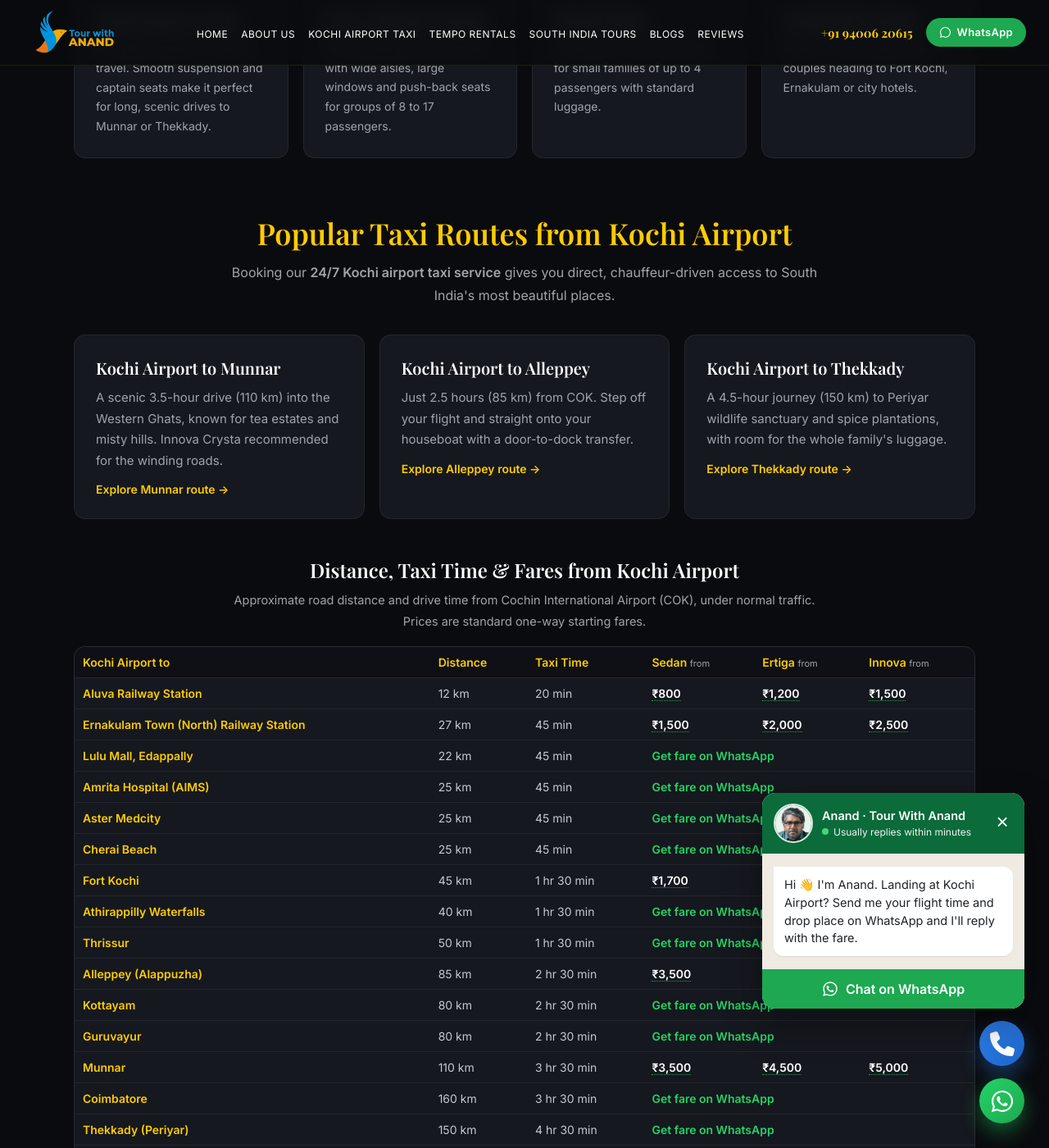
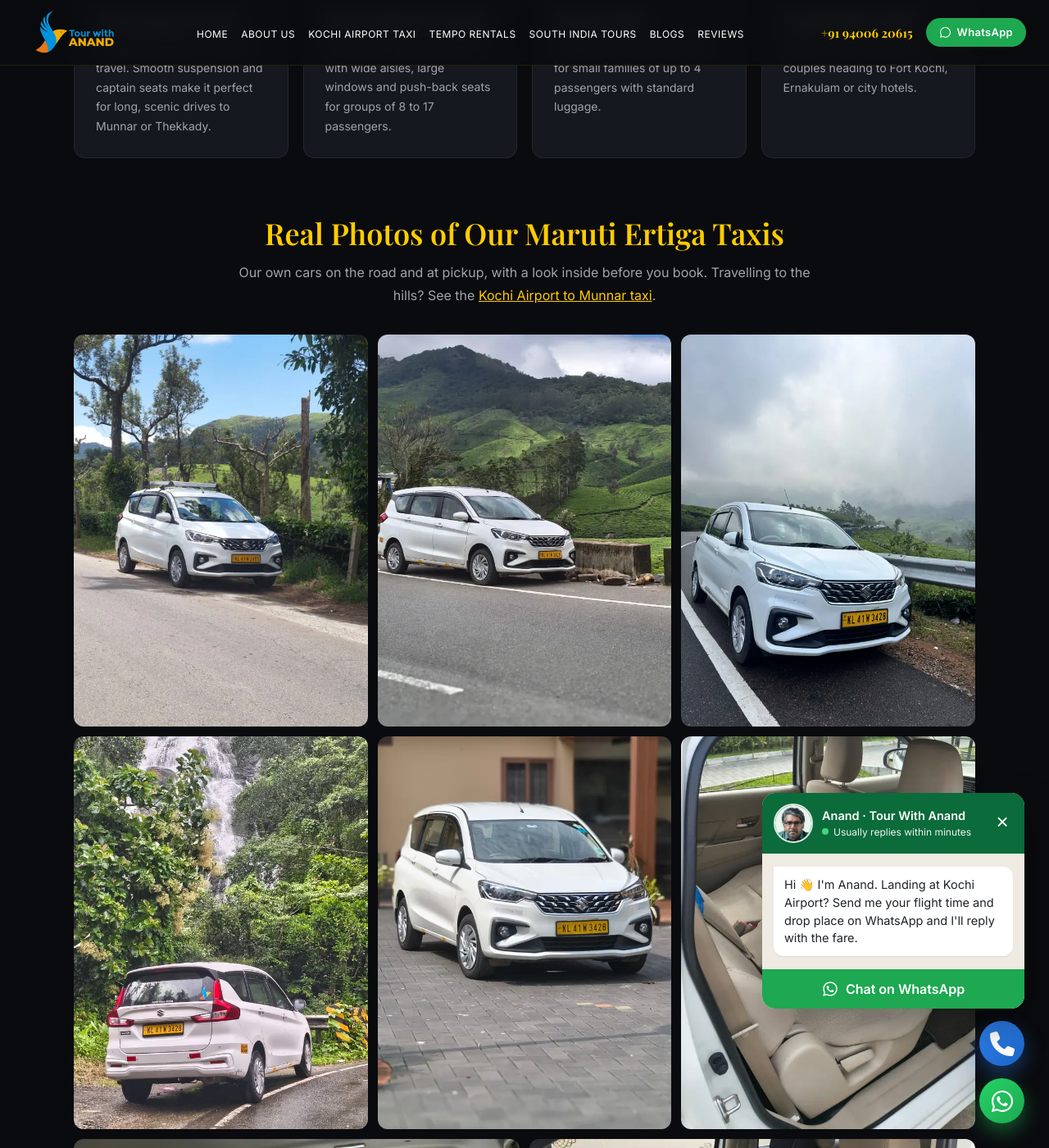
Before and after one commit to tourwithanand/tourwithanand-com, a Jekyll site: the page built from kochi-airport.html, in a window 1280 px wide and 1400 px high, scrolled down 6389 px. Shown: the whole window at 82% size. Built offline with Jekyll 4.4.1, drawn with Linux system fonts in a browser that asks for light colours.

Commit message:
SEO daily 2026-11-28: real Ertiga photos on the Kochi Airport page (#43)
Co-Authored-By: Claude Sonnet 5.5 <noreply@anthropic.com>
Claude-Session: https://claude.ai/code/session_01V9S5yLXJF7tCCpe97hUDKH

```diff
--- a/kochi-airport.html
+++ b/kochi-airport.html
@@ -167,6 +167,9 @@ seo_keywords: "kochi airport taxi, cochin airport taxi, kochi airport taxi servi
 .ap-fleet-card img { width: 100%; height: auto; display: block; margin-bottom: 14px; }
 .ap-fleet-card h3 { font-size: 18px; }
 .ap-fleet-card p { font-size: 14px; }
+.ap-photos { display: grid; grid-template-columns: repeat(3, minmax(0, 1fr)); gap: 12px; }
+.ap-photos img { width: 100%; height: auto; display: block; border-radius: 12px; }
+.ap-photos-wide { grid-template-columns: repeat(2, minmax(0, 1fr)); margin-top: 12px; }
 
 .ap-fare { text-align: center; }
 .ap-include { list-style: none; margin: 0 auto; padding: 0; display: flex; flex-wrap: wrap; justify-content: center; gap: 10px; max-width: 820px; }
@@ -269,6 +272,7 @@ seo_keywords: "kochi airport taxi, cochin airport taxi, kochi airport taxi servi
   .ap-host-text h2 { text-align: center; }
   .ap-ticks { text-align: left; }
   .ap-steps, .ap-compare, .ap-reviews, .ap-dest { grid-template-columns: 1fr; }
+  .ap-photos { grid-template-columns: repeat(2, minmax(0, 1fr)); gap: 8px; }
   .ap-fleet { grid-template-columns: 1fr 1fr; gap: 12px; }
   .ap-fleet-card { padding: 16px; }
   .ap-fleet-card h3 { font-size: 16px; }
@@ -529,6 +533,24 @@ seo_keywords: "kochi airport taxi, cochin airport taxi, kochi airport taxi servi
     </div>
   </section>
 
+  <!-- ERTIGA PHOTOS -->
+  <section class="ap-section" id="ertiga-photos">
+    <h2>Real Photos of Our Maruti Ertiga Taxis</h2>
+    <p class="ap-lead">Our own cars on the road and at pickup, with a look inside before you book. Travelling to the hills? See the <a href="/taxi/kochi-airport-to-munnar/" style="color:#ffcc00;">Kochi Airport to Munnar taxi</a>.</p>
+    <div class="ap-photos">
+      <img src="/images/ertiga-taxi-kerala-hill-road.webp" alt="White Maruti Ertiga taxi parked on a Kerala hill road" width="600" height="800" loading="lazy" decoding="async">
+      <img src="/images/ertiga-taxi-kerala-tea-plantation.webp" alt="Maruti Ertiga taxi beside tea plantations in the Kerala hills" width="600" height="800" loading="lazy" decoding="async">
+      <img src="/images/ertiga-taxi-kerala-misty-hills.webp" alt="Maruti Ertiga taxi on a misty hill road" width="600" height="800" loading="lazy" decoding="async">
+      <img src="/images/ertiga-taxi-kerala-waterfall-road.webp" alt="Maruti Ertiga taxi stopped near a roadside waterfall" width="600" height="800" loading="lazy" decoding="async">
+      <img src="/images/ertiga-taxi-kerala-hotel-pickup.webp" alt="Maruti Ertiga taxi waiting at a hotel entrance" width="600" height="800" loading="lazy" decoding="async">
+      <img src="/images/ertiga-taxi-rear-seats.webp" alt="Beige middle-row seats inside our Maruti Ertiga taxi" width="600" height="800" loading="lazy" decoding="async">
+    </div>
+    <div class="ap-photos ap-photos-wide">
+      <img src="/images/ertiga-taxi-interior-three-rows.webp" alt="Inside the Maruti Ertiga taxi showing the seat rows" width="800" height="600" loading="lazy" decoding="async">
+      <img src="/images/ertiga-taxi-front-seats.webp" alt="Front seats of our Maruti Ertiga taxi" width="800" height="600" loading="lazy" decoding="async">
+    </div>
+  </section>
+
   <!-- DESTINATIONS -->
   <section class="ap-section">
     <h2>Popular Taxi Routes from Kochi Airport</h2>
```
Also changed, not shown: images/ertiga-taxi-front-seats.webp (added), images/ertiga-taxi-interior-three-rows.webp (added), images/ertiga-taxi-kerala-hill-road.webp (added), images/ertiga-taxi-kerala-hotel-pickup.webp (added), images/ertiga-taxi-kerala-misty-hills.webp (added), images/ertiga-taxi-kerala-tea-plantation.webp (added), images/ertiga-taxi-kerala-waterfall-road.webp (added), images/ertiga-taxi-rear-seats.webp (added).
